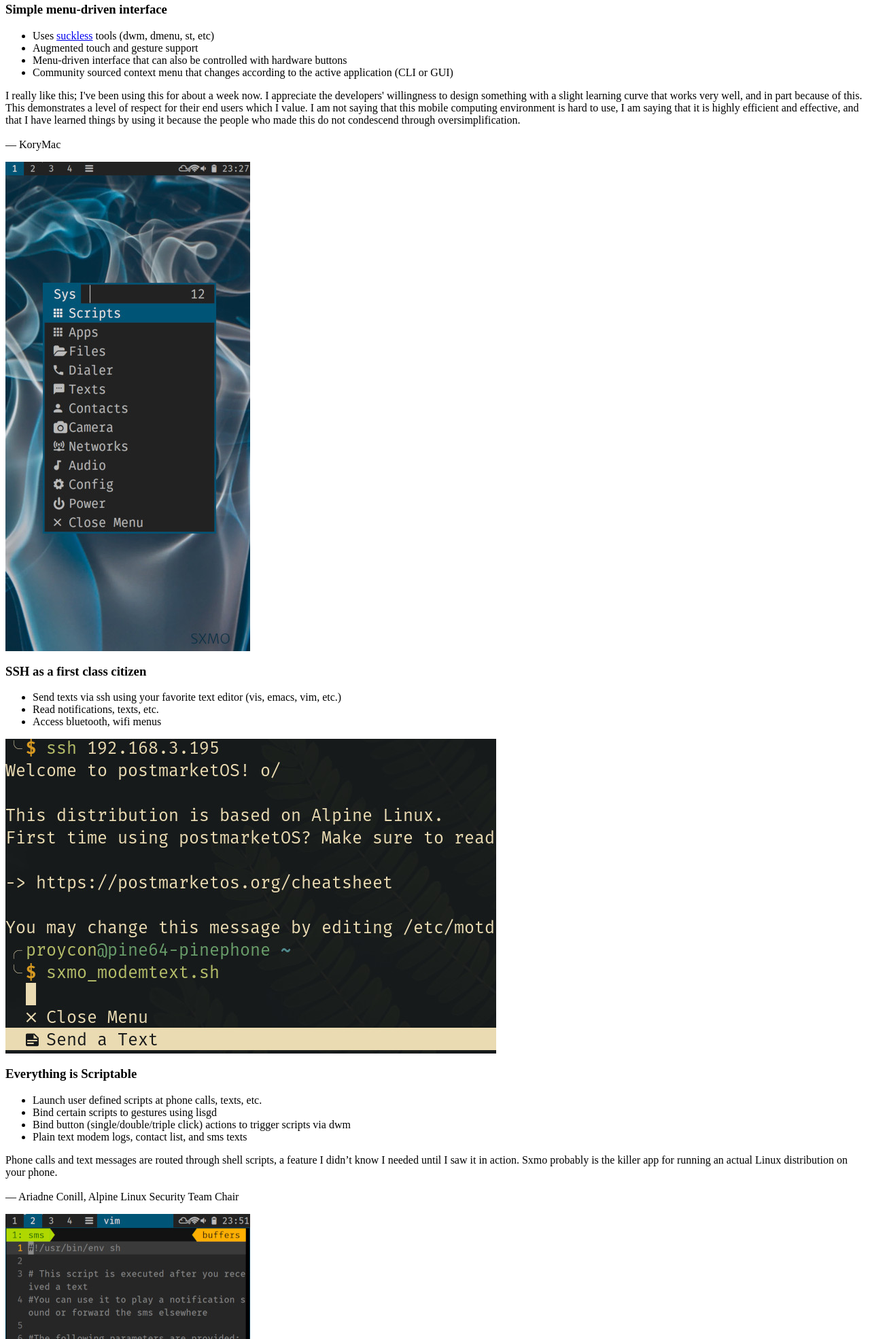
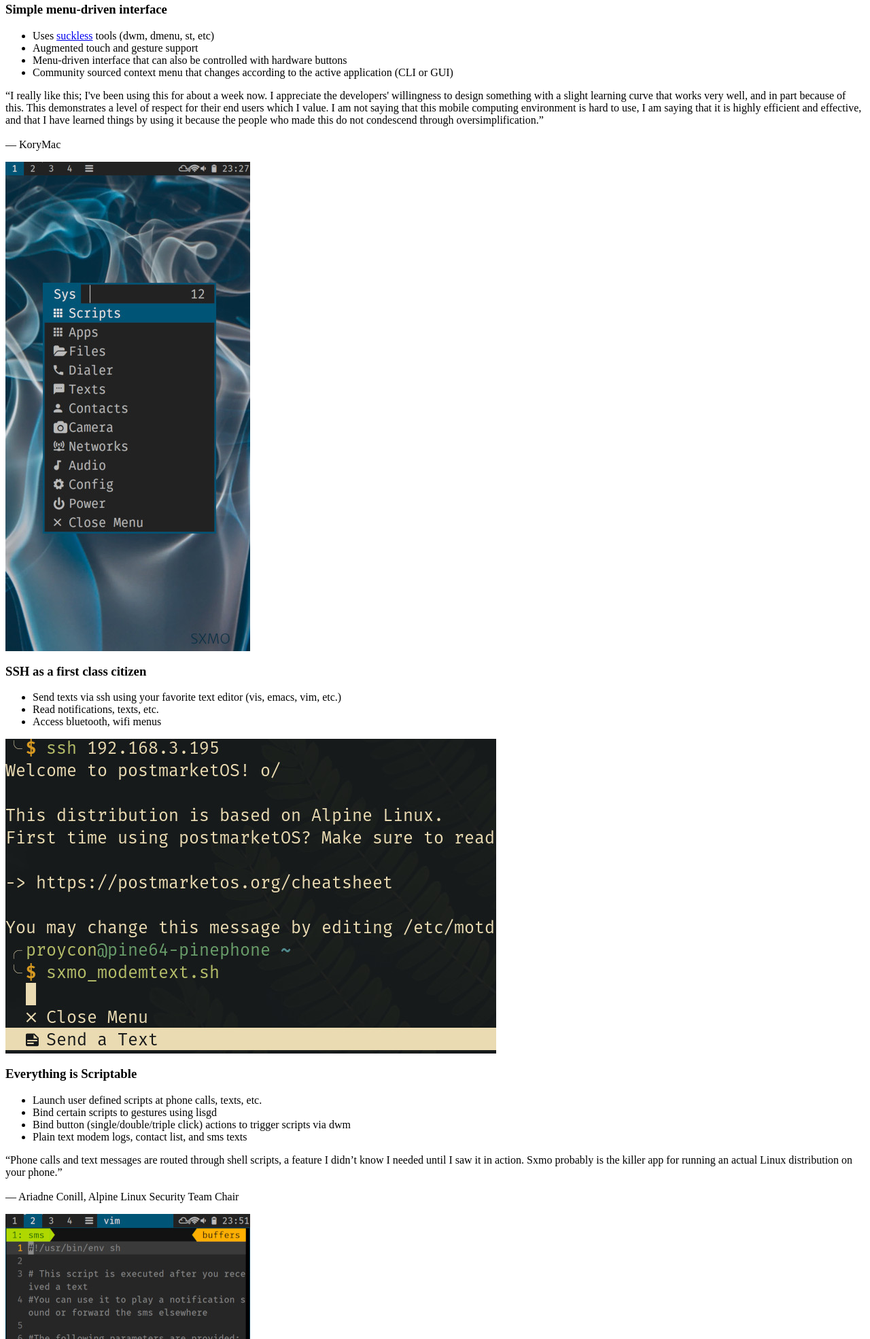
Before and after one commit to external-mirrors/sxmo, a plain HTML site: page src/index.html in a window 1280 px wide. Shown: the part 415-2385 px from the top of the page at 68% size. Drawn offline with Linux system fonts and the light colour scheme.

Commit message:
added quote marks to quotes

```diff
--- a/src/index.html
+++ b/src/index.html
@@ -16,7 +16,7 @@
             <li>Community sourced context menu that changes according to the active application (CLI or GUI)</li>
         </ul>
         <blockquote style="margin-left: 0; margin-right: 0;">
-            I really like this; I've been using this for about a week now.
+            &ldquo;I really like this; I've been using this for about a week now.
             I appreciate the developers' willingness to design something
             with a slight learning curve that works very well, and in
             part because of this. This demonstrates a level of respect
@@ -24,7 +24,7 @@
             mobile computing environment is hard to use, I am saying
             that it is highly efficient and effective, and that I have
             learned things by using it because the people who made this
-            do not condescend through oversimplification.
+            do not condescend through oversimplification.&rdquo;
             <br />
             <br />
             &mdash; KoryMac
@@ -53,10 +53,10 @@
             <li>Plain text modem logs, contact list, and sms texts</li>
         </ul>
         <blockquote style="margin-left: 0; margin-right: 0;">
-            Phone calls and text messages are routed through shell scripts,
+            &ldquo;Phone calls and text messages are routed through shell scripts,
             a feature I didn’t know I needed until I saw it in action.
             Sxmo probably is the killer app for running an actual Linux
-            distribution on your phone.
+            distribution on your phone.&rdquo;
             <br />
             <br />
             &mdash; Ariadne Conill, Alpine Linux Security Team Chair
```
